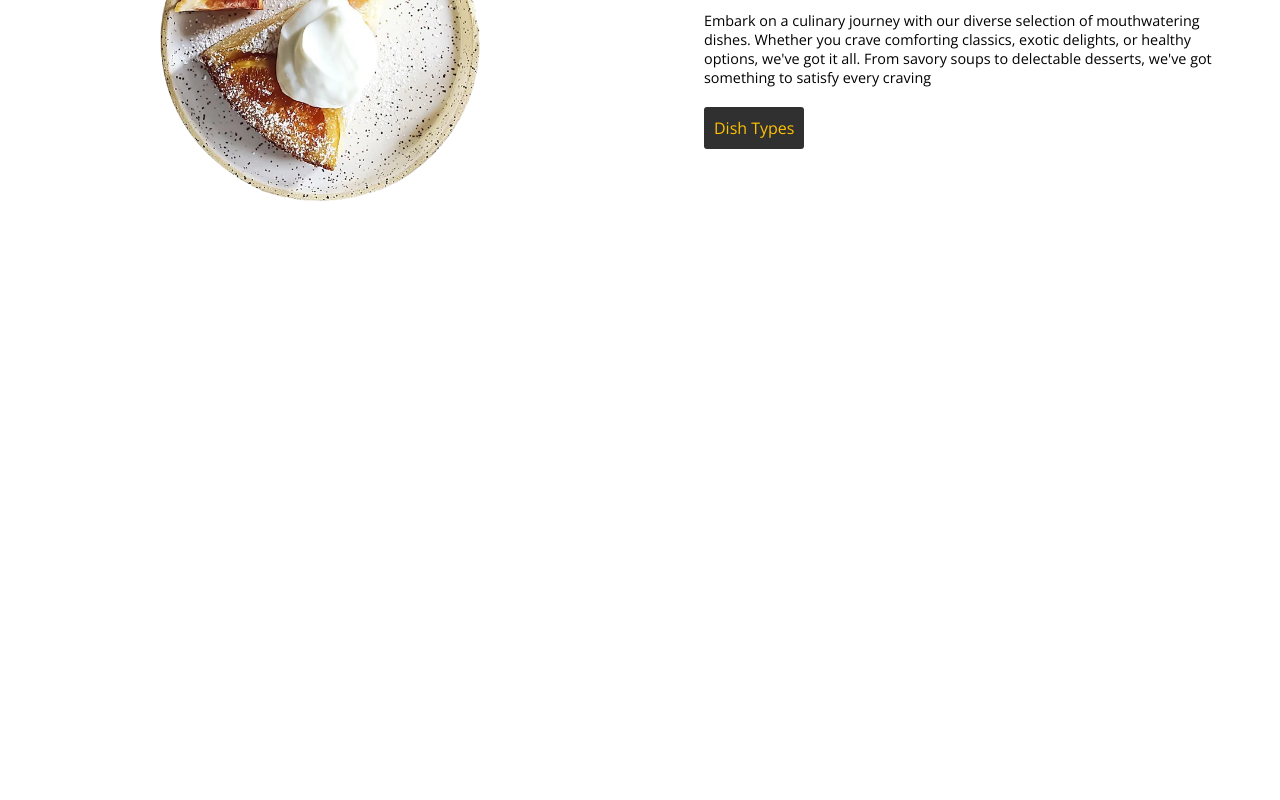
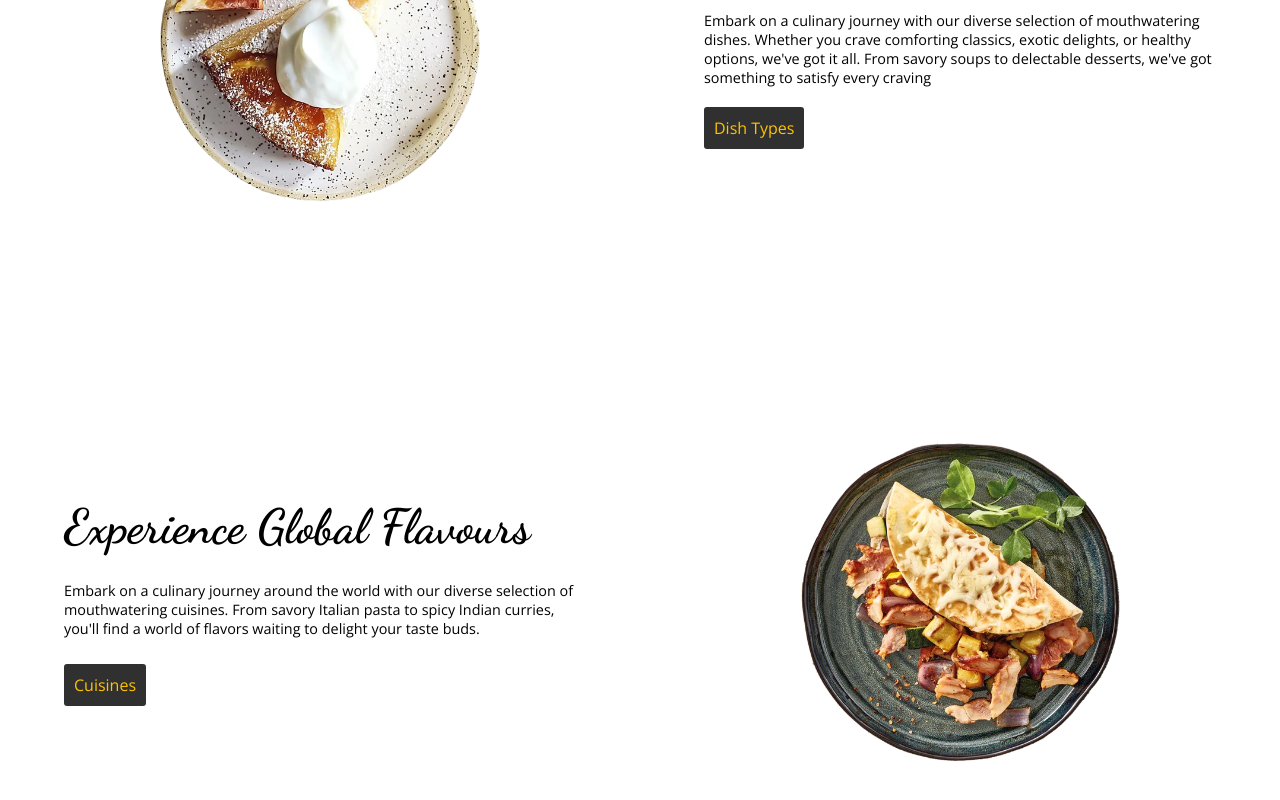
Before and after one commit to Gwazza23/CulinaryCrafts, a React (Create React App) app: page / in a window 1280 px wide. Shown: the part 1598-2398 px from the top of the page. Before the commit the page ends 1920 px from the top, so only its background shows below. Built offline with nearby package versions, Linux system fonts and the light colour scheme.

Commit message:
Create Section Four Component for Home Page

```diff
--- /dev/null
+++ b/src/Pages/Home/Components/SectionFour.css
@@ -0,0 +1,77 @@
+.section-four-container {
+  height: 70dvh;
+  display: flex;
+}
+.section-four-pt1,
+.section-four-pt2 {
+  width: 50%;
+  display: flex;
+  align-items: center;
+  justify-content: center;
+}
+.section-four-text {
+  width: 80%;
+  height: 40%;
+  display: flex;
+  flex-direction: column;
+  justify-content: space-around;
+}
+
+.section-four-text h2 {
+  font-family: "Dancing Script", cursive;
+  font-weight: 700;
+  font-size: 3rem;
+}
+.section-four-text p {
+  font-weight: 300;
+  font-size: 0.9rem;
+  margin: 10px 0px;
+}
+.section-four-text a {
+  border-radius: 3px;
+  padding: 10px;
+  width: fit-content;
+  background-color: var(--black);
+  color: var(--yellow);
+  text-decoration: none;
+  transition: color 0.3s ease;
+}
+.section-four-text a:hover {
+  color: var(--white);
+}
+.section-four-pt2 img {
+  width: 50%;
+  aspect-ratio: 16/16;
+}
+
+@media only screen and (max-width: 768px) {
+    .section-four-text {
+        height: 70%;
+    }
+    .section-four-text h2 {
+        font-size: 2.5rem;
+    }
+    .section-four-text p {
+        font-size: 0.8rem;
+    }
+    .section-four-text a {
+        font-size: 0.9rem;
+    }
+}
+
+@media only screen and (max-width: 425px) {
+    .section-four-container {
+        flex-direction: column-reverse;
+    }
+    .section-four-pt1, .section-four-pt2 {
+        width: 100%;
+        height: 50%;
+    }
+    .section-four-pt2 img {
+        width: 50%;
+    }
+    .section-four-text {
+        align-items: center;
+        text-align: center;
+    }
+}
--- /dev/null
+++ b/src/Pages/Home/Components/SectionFour.js
@@ -0,0 +1,26 @@
+import "./SectionFour.css";
+import { Link } from "react-router-dom";
+
+function SectionFour() {
+  return (
+    <div className="section-four-container">
+      <div className="section-four-pt1">
+        <div className="section-four-text">
+          <h2>Experience Global Flavours</h2>
+          <p>
+            Embark on a culinary journey around the world with our diverse
+            selection of mouthwatering cuisines. From savory Italian pasta to
+            spicy Indian curries, you'll find a world of flavors waiting to
+            delight your taste buds.
+          </p>
+          <Link>Cuisines</Link>
+        </div>
+      </div>
+      <div className="section-four-pt2" >
+        <img loading="lazy" src="/media/section-four-img.webp" alt=" " />
+      </div>
+    </div>
+  );
+}
+
+export default SectionFour;
--- a/src/Pages/Home/Components/SectionThree.css
+++ b/src/Pages/Home/Components/SectionThree.css
@@ -13,6 +13,7 @@
 
 .section-three-pt1 img {
   width: 50%;
+  aspect-ratio: 16/16;
 }
 
 .section-three-text {
--- a/src/Pages/Home/Components/SectionTwo.css
+++ b/src/Pages/Home/Components/SectionTwo.css
@@ -1,5 +1,4 @@
 .section-two-container {
-    border: 1px sold red;
     height: 70dvh;
     display: flex;
 }
--- a/src/Pages/Home/Home.js
+++ b/src/Pages/Home/Home.js
@@ -2,6 +2,7 @@ import React from "react";
 import SectionOne from "./Components/SectionOne";
 import SectionTwo from "./Components/SectionTwo";
 import SectionThree from "./Components/SectionThree";
+import SectionFour from "./Components/SectionFour";
 
 function Home() {
   return (
@@ -9,6 +10,7 @@ function Home() {
       <SectionOne />
       <SectionTwo />
       <SectionThree />
+      <SectionFour />
     </>
   );
 }
```
Also changed, not shown: public/media/section-four-img.webp (added).
